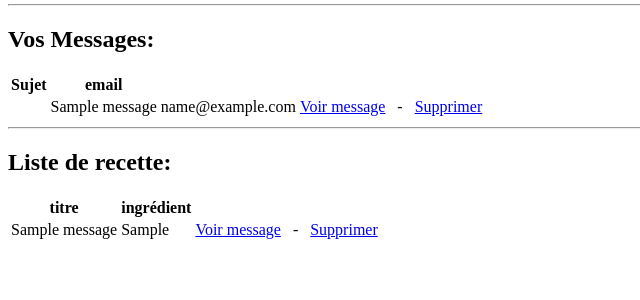
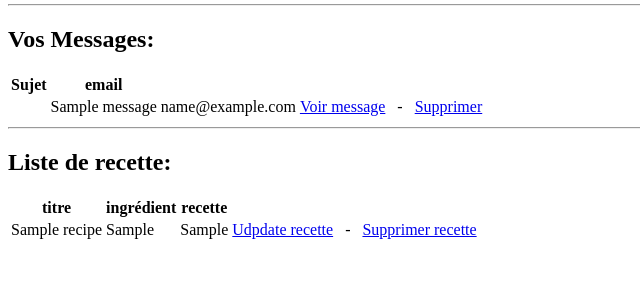
Before and after one commit to dprv1994/projectCpasbon, a PHP site: page /admin/index.php in a window 1280 px wide. Shown: the part 339-639 px from the top of the page, without its empty margins (0-640 px from the left). Run offline with PHP 8.4, Linux system fonts and the light colour scheme; tables that the repository leaves empty or names only in its code hold one stand-in row (values such as "Sample post"); data that the repository does not hold is empty.

Commit message:
indexxx xx xx

```diff
--- a/admin/index.php
+++ b/admin/index.php
@@ -9,7 +9,10 @@ if ($query->execute()) {
 	$users = $query->fetchAll(PDO::FETCH_ASSOC);
 }
 
-
+$query = $bdd->prepare('SELECT * FROM recipe');
+if ($query->execute()) {
+	$preparation = $query->fetchAll(PDO::FETCH_ASSOC);
+}
 
 
 
@@ -90,25 +93,27 @@ if ($query->execute()) {
 		<div>
 			<h2>Liste de recette:</h2>
 
-						<table class="table">
+				<table class="table">
 					<thead>
 						<tr>
 							<th>titre</th>
 							<th>ingrédient</th>
+							<th>recette</th>
 
 						</tr>
 					</thead>
 
 					<tbody>
-						<?php foreach ($users as $user): ?>
+						<?php foreach ($preparation as $prep): ?>
 							<tr>
-								<td><?=$user['title']?></td>
-								<td><?=$user['ingredient']?></td>
+								<td><?=$prep['title']?></td>
+								<td><?=$prep['ingredient']?></td>
+								<td><?=$prep['preparation']?></td>
 
 								<td>
-									<a  href="view_message.php?id=<?=$user['id'];?>" title="Voir le message">Voir message</a>
+									<a  href="update_recipe.php?id=<?=$prep['id'];?>" title="Actualiser recette">Udpdate recette</a>
 									&nbsp; - &nbsp;
-									<a href="delete_message.php?id=<?=$user['id'];?>" title="Editer cet utilisateur">Supprimer</a>
+									<a href="delte_recette.php?id=<?=$prep['id'];?>" title="Supprimer recette">Supprimer recette</a>
 								</td>
 							</tr>
 						<?php endforeach; ?>
```
